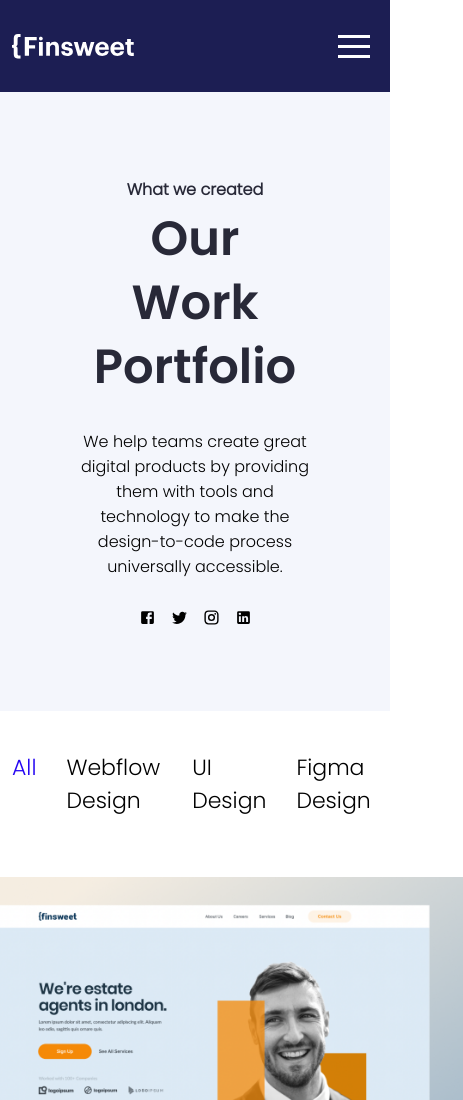
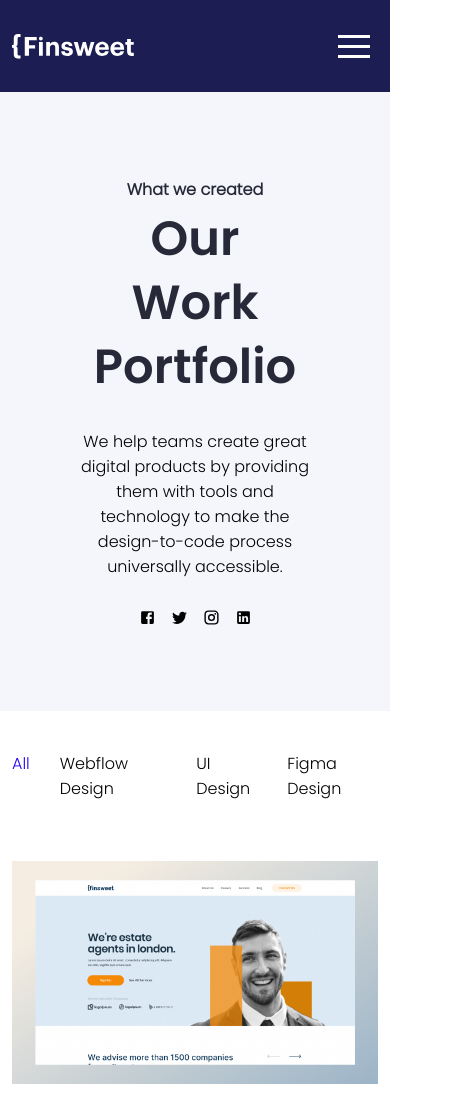
Before and after one commit to raksanall/FlowAgency, a React (Vite) app: page /Work in a window 390 px wide. Shown: the top 1100 px of the page, 463 px wide, since content can reach past the window. Built offline with nearby package versions, Linux system fonts and the light colour scheme.

Commit message:
responsive

```diff
--- a/src/Components/Section2/index.tsx
+++ b/src/Components/Section2/index.tsx
@@ -8,7 +8,7 @@ const Section2 = () => {
       <div className="container">
         <div className={styles.row}>
             <h2>View our projects</h2>
-<ViewArrow title="View More" border="none" bg="transparent"/>
+            <Link to="/Work"><ViewArrow title="View More" border="none" bg="transparent"/></Link>
         </div>
         <div className={styles.mainRow}>
 
--- a/src/Components/Template/style.module.css
+++ b/src/Components/Template/style.module.css
@@ -1,6 +1,6 @@
 .image{
     object-fit: cover;
-  width: 535px;
+  width: 100%;
 }
 .image img{
     object-fit: cover cover;
--- a/src/Components/Work/style.module.css
+++ b/src/Components/Work/style.module.css
@@ -60,3 +60,23 @@ font-size: 16px;}
     width: 100%;
     flex-wrap: wrap;
 }
+
+@media screen and (max-width:1200px){
+
+    .rowNames div{
+        font-size: 20px;
+    }
+}
+
+@media screen and (max-width:960px){
+
+    .rowNames div{
+        font-size: 18px;
+    }
+}
+@media screen and (max-width:768px){
+
+    .rowNames div{
+        font-size: 16px;
+    }
+}
--- a/src/Components/WorkSingle/style.module.css
+++ b/src/Components/WorkSingle/style.module.css
@@ -103,3 +103,8 @@ ul{
     gap: 18px;
 
 }
+
+@media screen and (max-width:960px){
+
+
+}
```
Also changed, not shown: src/Components/Work/index.tsx (+2 -5 lines).
